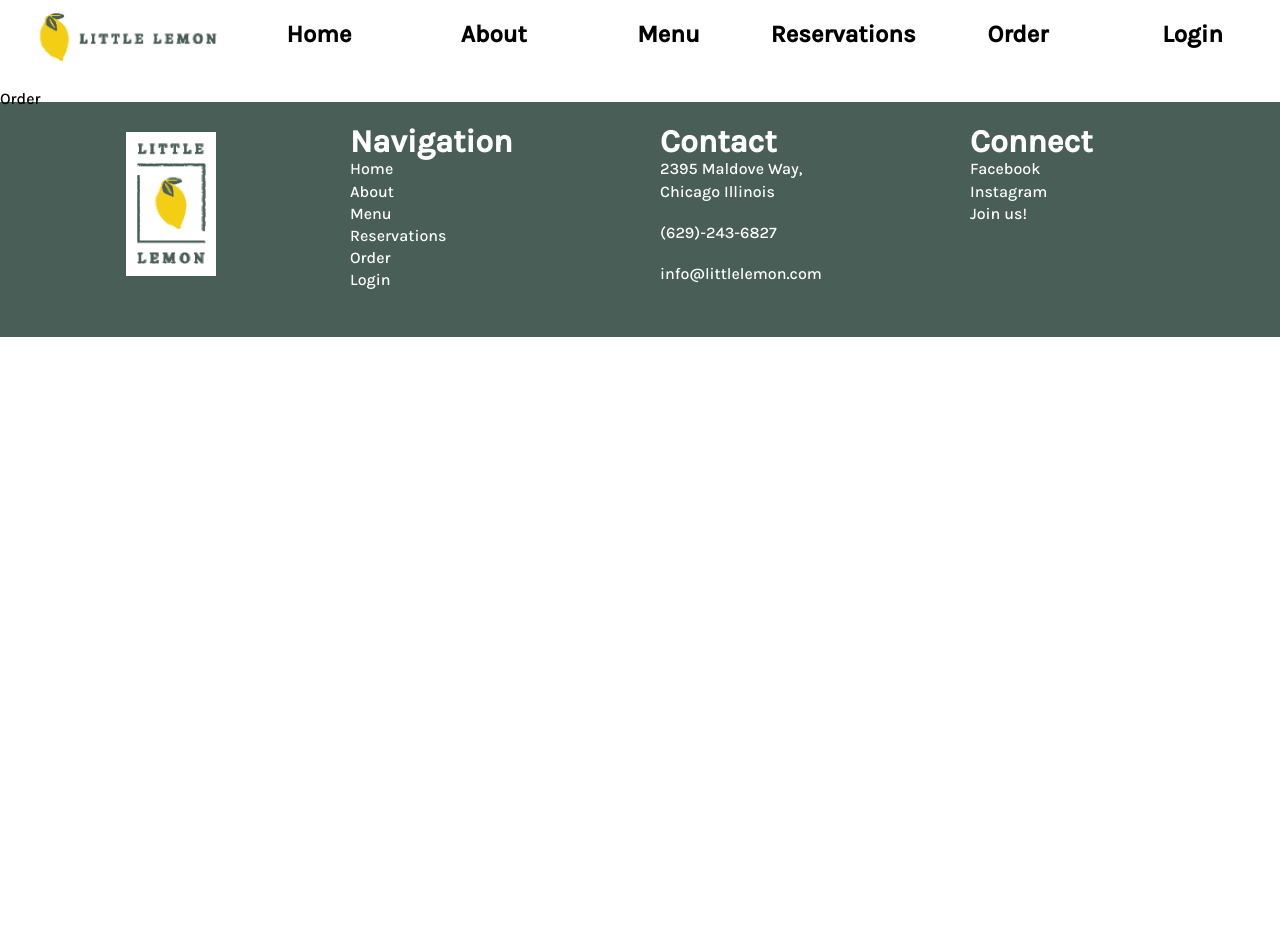
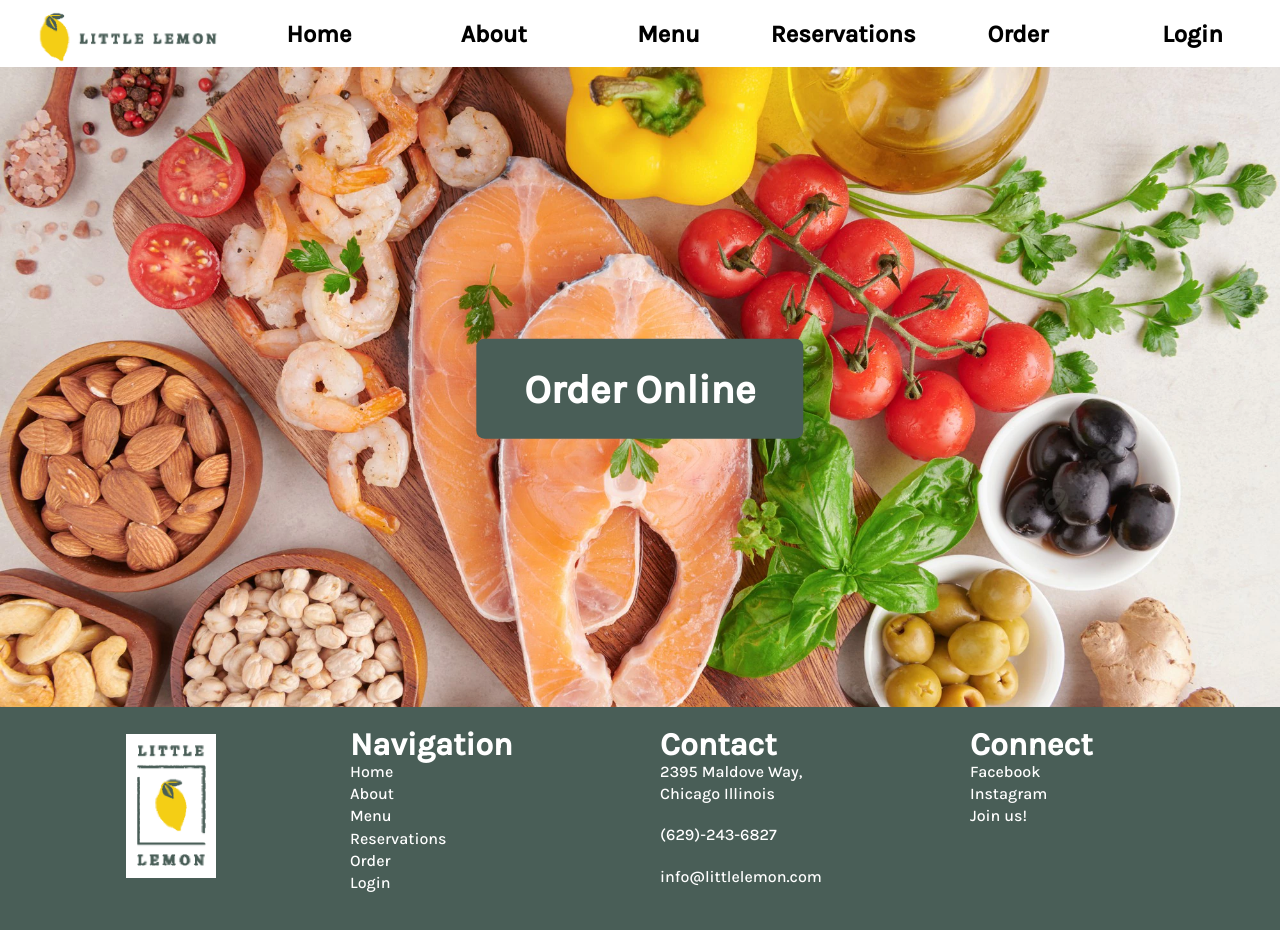
Before and after one commit to prasenjitpriyan/meta-front-end-developer-capstone, a React (Create React App) app: page /order in a window 1280 px wide. Shown: the top 930 px of the page. Before the commit the page ends 800 px from the top, so only its background shows below. Built offline with nearby package versions, Linux system fonts and the light colour scheme; a web font is replaced by a local one.

Commit message:
order page complete

```diff
--- a/src/pages/Order.js
+++ b/src/pages/Order.js
@@ -1,7 +1,9 @@
-import React from "react";
+import Heading from "../sections/orderPages/Heading";
 
-const Order = () => {
-  return <div>Order</div>;
-};
-
-export default Order;
+export default function Order() {
+  return (
+    <>
+      <Heading />
+    </>
+  );
+}
--- /dev/null
+++ b/src/sections/orderPages/Heading.js
@@ -0,0 +1,16 @@
+import HeroImage from "../../../src/assets/food/food4.webp";
+
+export default function Heading() {
+  return (
+    <header className="reserve-table">
+      <img
+        className="header-reserve"
+        src={HeroImage}
+        alt="Little Lemon Ingredients"
+      ></img>
+      <div className="reserve-header-text">
+        <h1>Order Online</h1>
+      </div>
+    </header>
+  );
+}
```
